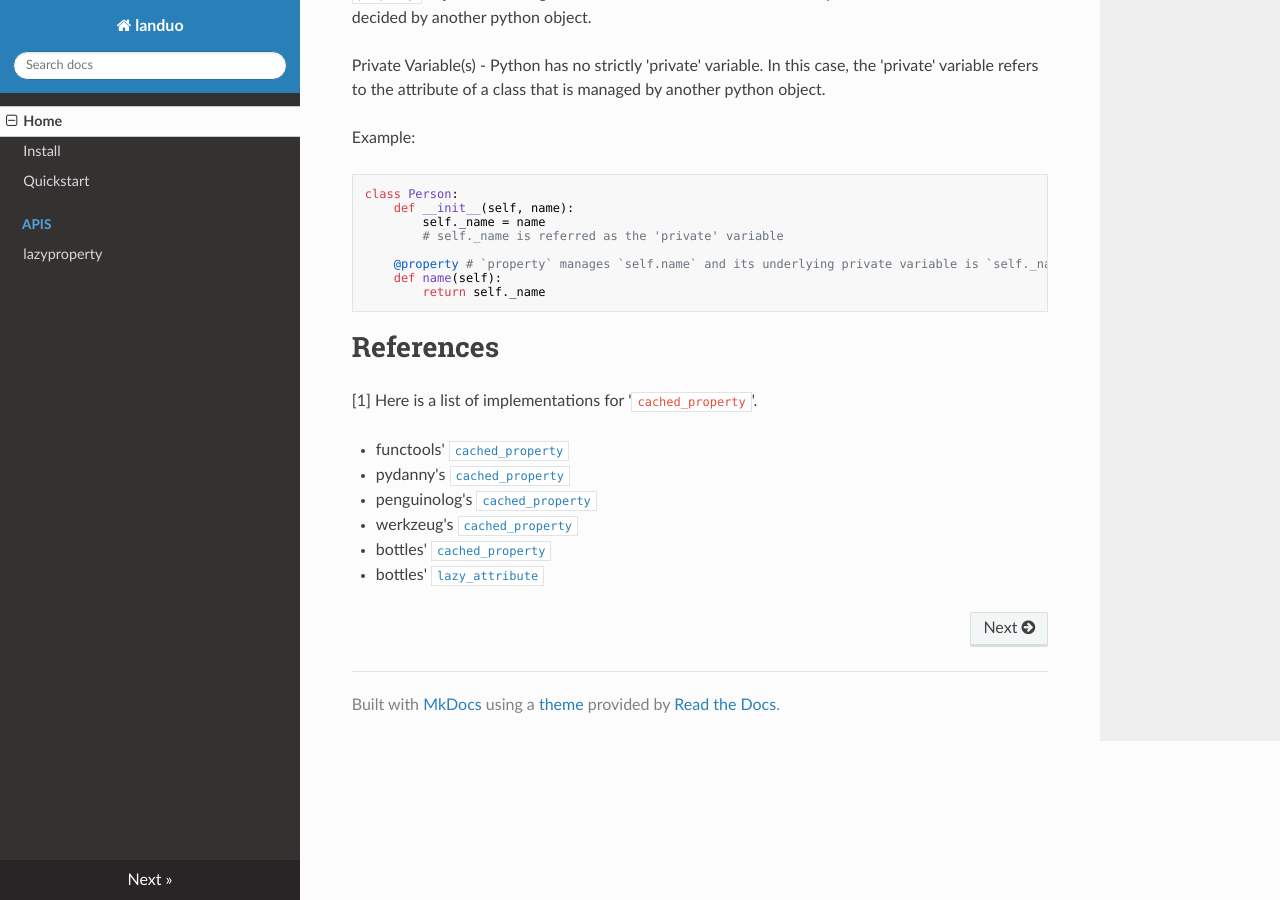
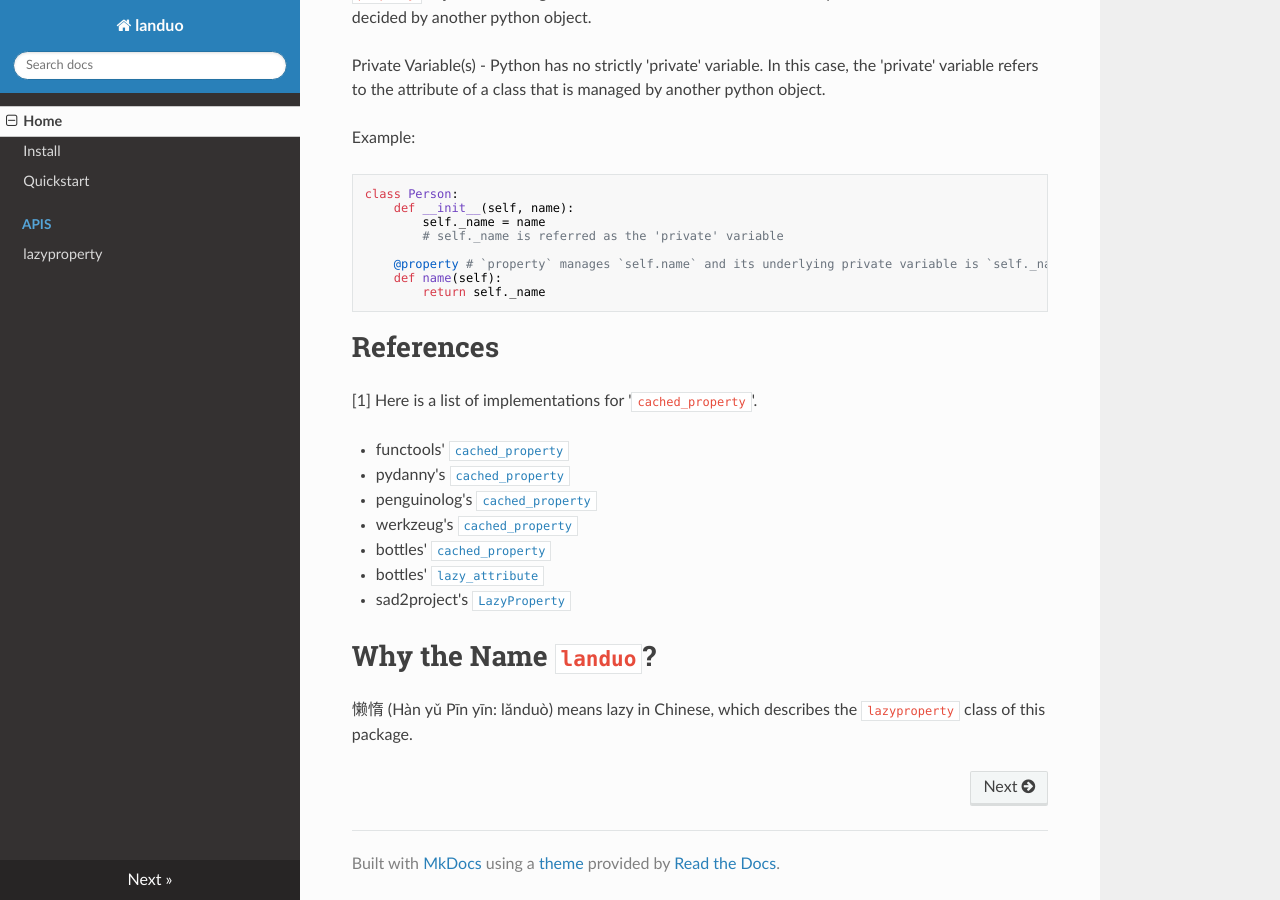
Before and after one commit to jymchng/landuo, an MkDocs documentation site: the page built from docs/README.md, in a window 1280 px wide and 900 px high, scrolled down 1503 px. Built offline with MkDocs 1.6.1, drawn with Linux system fonts in a browser that asks for light colours; nearby versions of some CDN libraries.

```diff
--- a/docs/README.md
+++ b/docs/README.md
@@ -64,3 +64,8 @@ class Person:
 *    werkzeug's [`cached_property`](https://tedboy.github.io/flask/_modules/werkzeug/utils.html#cached_property) <br>
 *    bottles' [`cached_property`](https://github.com/bottlepy/bottle/blob/df67999584a0e51ec5b691146c7fa4f3c87f5aac/bottle.py#L215)<br>
 *    bottles' [`lazy_attribute`](https://github.com/bottlepy/bottle/blob/df67999584a0e51ec5b691146c7fa4f3c87f5aac/bottle.py#L230)<br>
+*    sad2project's [`LazyProperty`](https://github.com/sad2project/descriptor-tools/blob/master/src/descriptor_tools/properties.py#L10)<br>
+
+# Why the Name `landuo`?
+
+懒惰 (Hàn yǔ Pīn yīn: lănduò) means lazy in Chinese, which describes the `lazyproperty` class of this package.
```
Also changed, not shown: README.md (+5 -0 lines).
